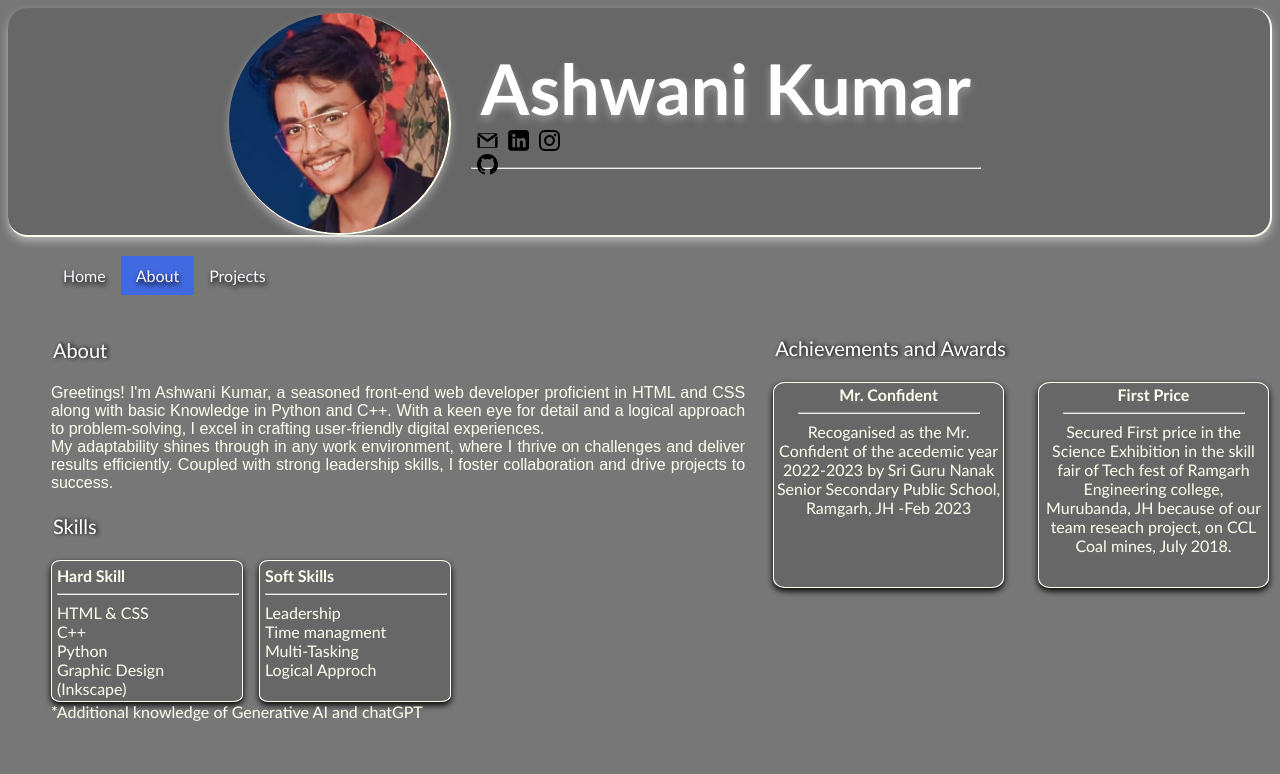
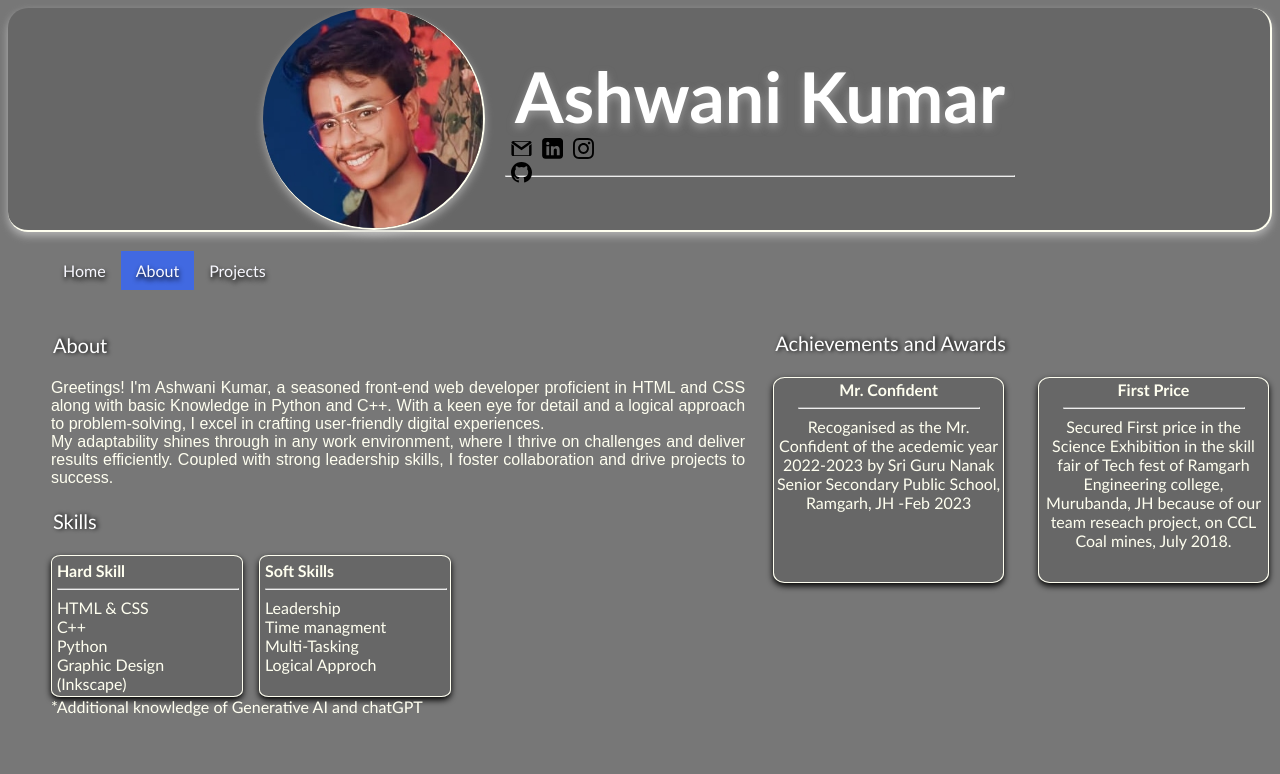
Before and after one commit to AshwanikumarV/Ashwani-Kumar.io, a plain HTML site: page about.html in a window 1280 px wide. Drawn offline with Linux system fonts and the light colour scheme.

Commit message:
profile.css

```diff
--- a/profile.css
+++ b/profile.css
@@ -9,13 +9,14 @@ body{
 	border-bottom: 2px solid ivory;
 	box-shadow: 0 4px 8px rgba(200, 200, 200, 0.75);
 	background: #0002;
+	display: flex;
+	justify-content: center;
+	align-items: center;
 }
 #profile_pic{
-	margin-top: 5px;
 	border-radius: 50%;
-	margin-left: 17.5%;
-	height:220px;
-	width:220px;
+	height:13.75em;
+	width:13.75em;
 	border-right: 2px solid ivory;
 	border-bottom: 2px solid ivory;
 	box-shadow: 0 4px 8px rgba(200, 200, 200, 0.65);
@@ -25,7 +26,6 @@ body{
 	width:relative;
 	text-shadow: 0 4px 8px rgba(200, 200, 200, 0.5);
 	/*text-shadow: 0 1px 3px rgba(0, 0, 0, 1);*/
-	margin-top: 3%;
 }
 #details{
 	margin-left:3%;
```
